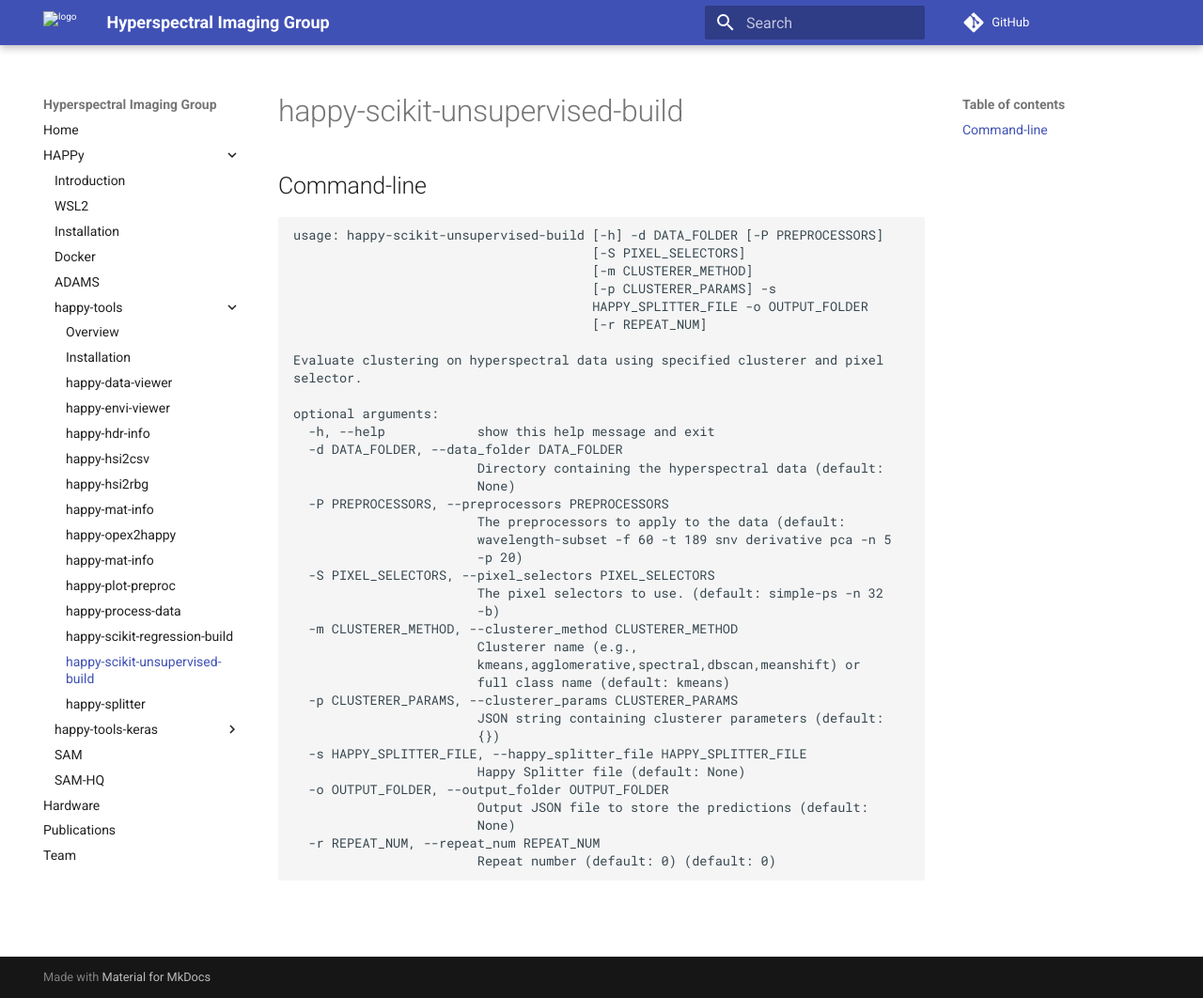
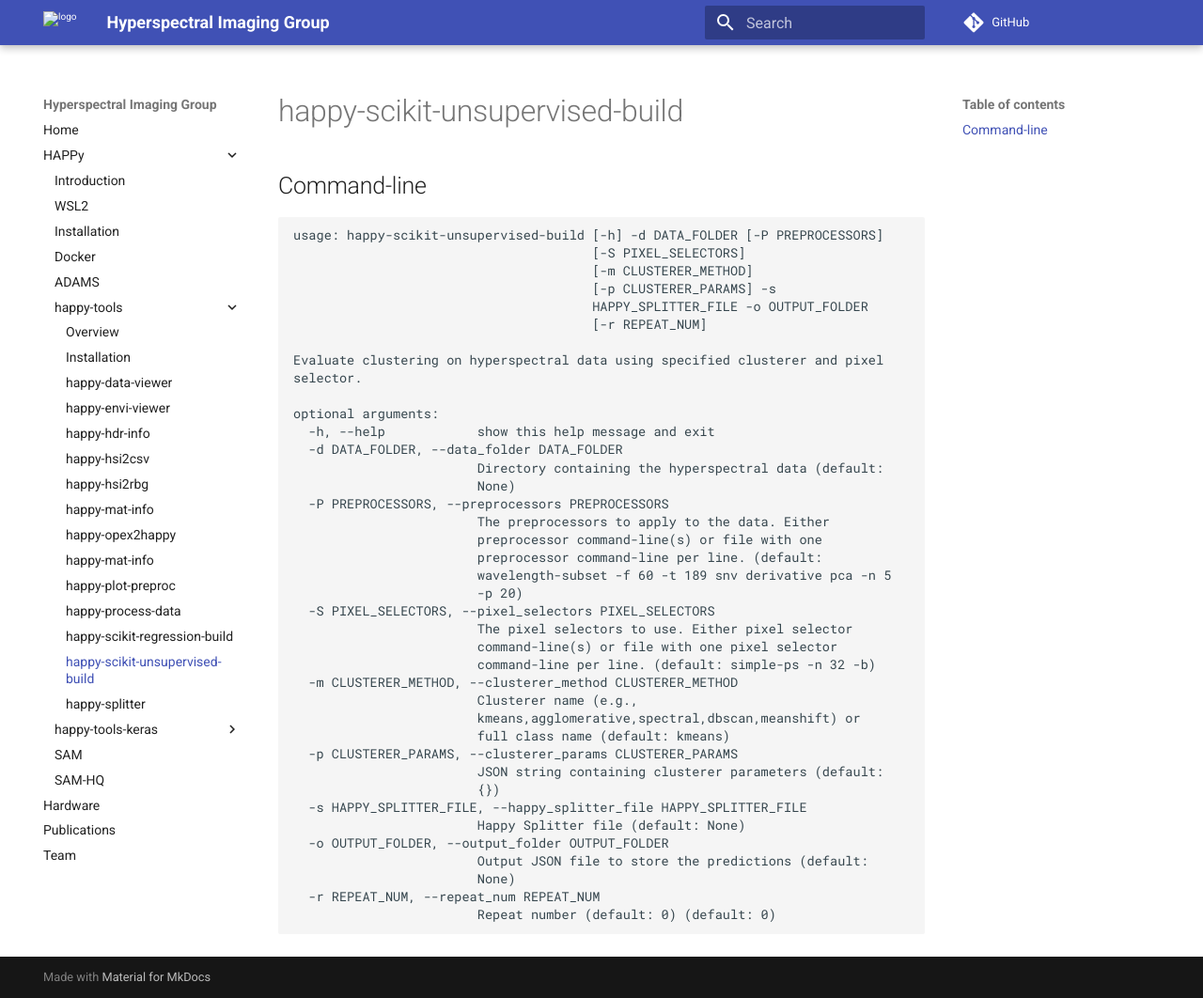
Before and after one commit to wairas/hsi-website, an MkDocs documentation site: the page built from docs/happy/happy_tools/happy-scikit-unsupervised-build.md, in a window 1280 px wide and 1062 px high. Shown: the whole window at 94% size. Built offline with MkDocs 1.6.1 and Material for MkDocs 9.7.7, drawn with Linux system fonts in a browser that asks for light colours; comment, search, counter and statistics services are not loaded.

Commit message:
updated help screens

```diff
--- a/docs/happy/happy_tools/happy-scikit-unsupervised-build.md
+++ b/docs/happy/happy_tools/happy-scikit-unsupervised-build.md
@@ -17,12 +17,15 @@ optional arguments:
                         Directory containing the hyperspectral data (default:
                         None)
   -P PREPROCESSORS, --preprocessors PREPROCESSORS
-                        The preprocessors to apply to the data (default:
+                        The preprocessors to apply to the data. Either
+                        preprocessor command-line(s) or file with one
+                        preprocessor command-line per line. (default:
                         wavelength-subset -f 60 -t 189 snv derivative pca -n 5
                         -p 20)
   -S PIXEL_SELECTORS, --pixel_selectors PIXEL_SELECTORS
-                        The pixel selectors to use. (default: simple-ps -n 32
-                        -b)
+                        The pixel selectors to use. Either pixel selector
+                        command-line(s) or file with one pixel selector
+                        command-line per line. (default: simple-ps -n 32 -b)
   -m CLUSTERER_METHOD, --clusterer_method CLUSTERER_METHOD
                         Clusterer name (e.g.,
                         kmeans,agglomerative,spectral,dbscan,meanshift) or
```
Also changed, not shown: docs/happy/happy_tools/happy-scikit-regression-build.md (+6 -2 lines), docs/happy/happy_tools_keras/happy-keras-pixel-regression-build.md (+4 -2 lines), docs/happy/happy_tools_keras/happy-keras-segmentation-build.md (+3 -1 lines), docs/happy/happy_tools_keras/happy-keras-unsupervised-build.md (+3 -1 lines).
